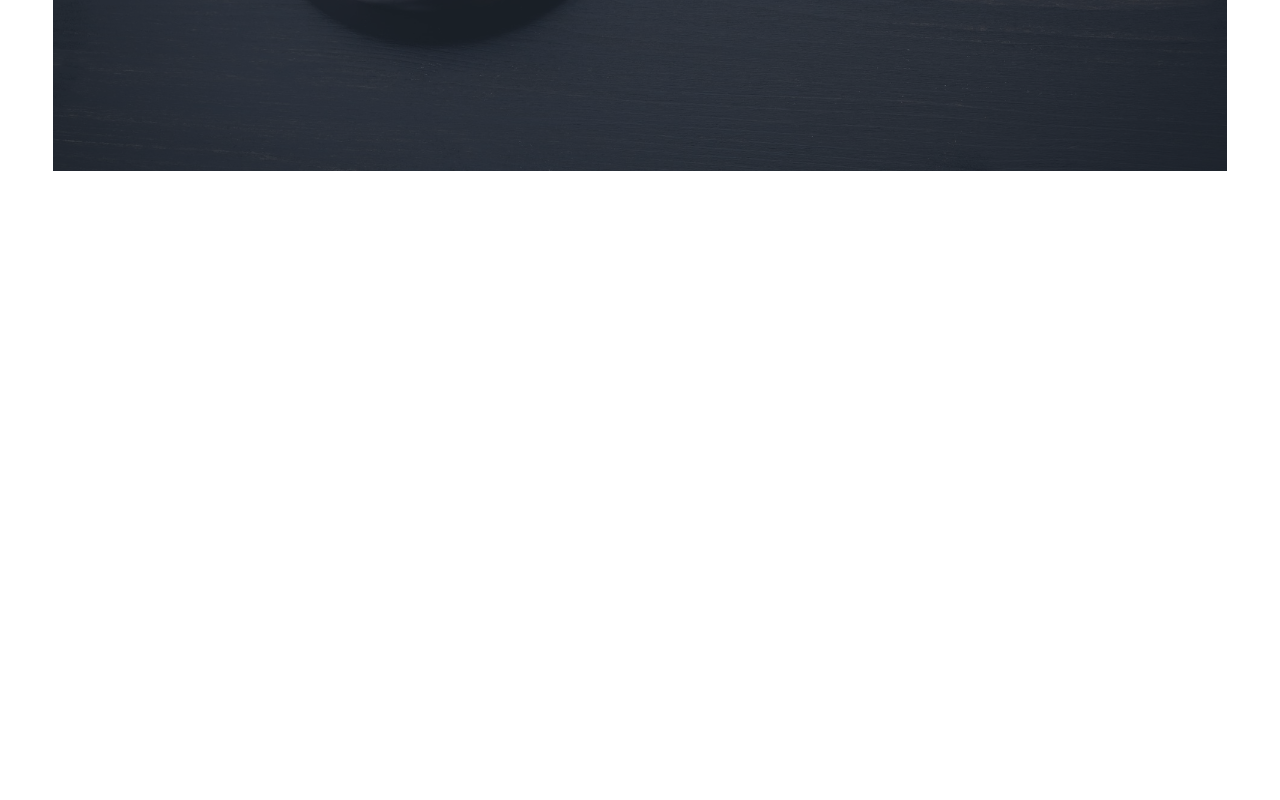
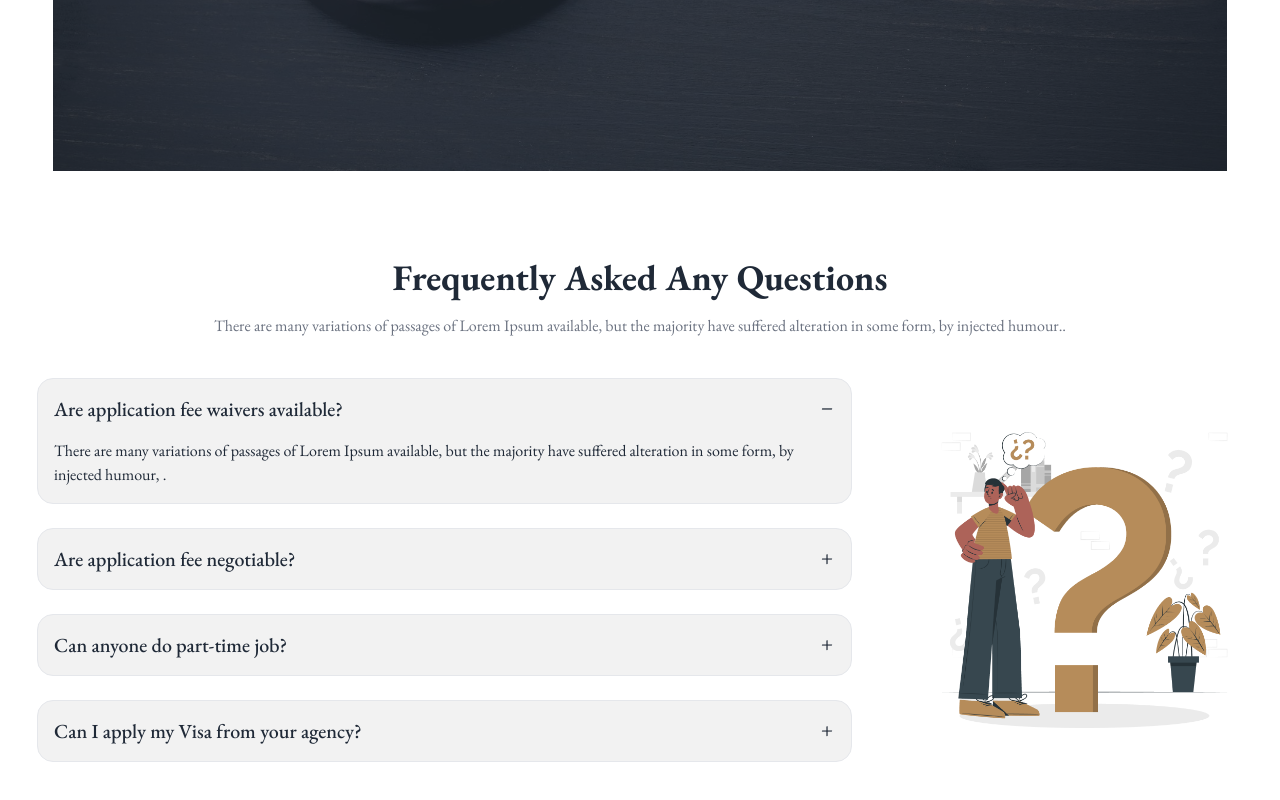
Before and after one commit to fahimbrew/legal-solution-website, a plain HTML site: page index.html in a window 1280 px wide. Shown: the part 2289-3089 px from the top of the page. Before the commit the page ends 2547 px from the top, so only its background shows below. Drawn offline with nearby package versions, Linux system fonts and the light colour scheme.

Commit message:
FAQ done

```diff
--- a/index.html
+++ b/index.html
@@ -380,6 +380,75 @@
 
         </section>
         <!-- client says carousel section ends -->
+        <!-- question section starts here -->
+        <section class="mb-20">
+            <div class="w-9/12 mx-auto text-center space-y-4 mb-10">
+                <h1 class="text-4xl font-bold">Frequently Asked Any Questions</h1>
+                <p class="text-gray-500">There are many variations of passages of Lorem Ipsum available, but the
+                    majority have suffered alteration in some form, by injected humour.. </p>
+            </div>
+            <div class="flex flex-col lg:flex-row items-center space-y-5">
+                <!-- accordion -->
+                <div class="">
+                    <div class="flex-1 space-y-6 w-11/12 mx-auto ">
+                        <!--  -->
+                        <div class="collapse collapse-plus bg-base-200 border">
+                            <input type="radio" name="my-accordion-3" checked="checked" />
+                            <div class="collapse-title text-xl font-medium">Are application fee waivers available?</div>
+                            <div class="collapse-content">
+                                <p>There are many variations of passages of Lorem Ipsum available, but the majority have
+                                    suffered alteration in some form, by injected humour, . </p>
+                            </div>
+                        </div>
+
+                        <!--  -->
+                        <div class="collapse collapse-plus bg-base-200 border">
+                            <input type="radio" name="my-accordion-3" />
+                            <div class="collapse-title text-xl font-medium">Are application fee negotiable?
+                            </div>
+                            <div class="collapse-content">
+                                <p>There are many variations of passages of Lorem Ipsum available, but the majority have
+                                    suffered alteration in some form, by injected humour, . </p>
+                            </div>
+                        </div>
+                        <!--  -->
+                        <div class="collapse collapse-plus bg-base-200 border">
+                            <input type="radio" name="my-accordion-3" />
+                            <div class="collapse-title text-xl font-medium">Can anyone do part-time job?
+                            </div>
+                            <div class="collapse-content">
+                                <p>There are many variations of passages of Lorem Ipsum available, but the majority have
+                                    suffered alteration in some form, by injected humour, . </p>
+                            </div>
+                        </div>
+                        <!--  -->
+                        <div class="collapse collapse-plus bg-base-200 border">
+                            <input type="radio" name="my-accordion-3" />
+                            <div class="collapse-title text-xl font-medium">Can I apply my Visa from your agency?
+                            </div>
+                            <div class="collapse-content">
+                                <p>There are many variations of passages of Lorem Ipsum available, but the majority have
+                                    suffered alteration in some form, by injected humour, . </p>
+                            </div>
+                        </div>
+                    </div>
+                </div>
+
+
+
+                <!-- image -->
+                <div class="flex-1">
+                    <img class="w-9/12 mx-auto" src="images/faq.png" alt="">
+                </div>
+            </div>
+
+
+
+
+
+
+        </section>
+        <!-- question section starts ends -->
 
 
 
```
